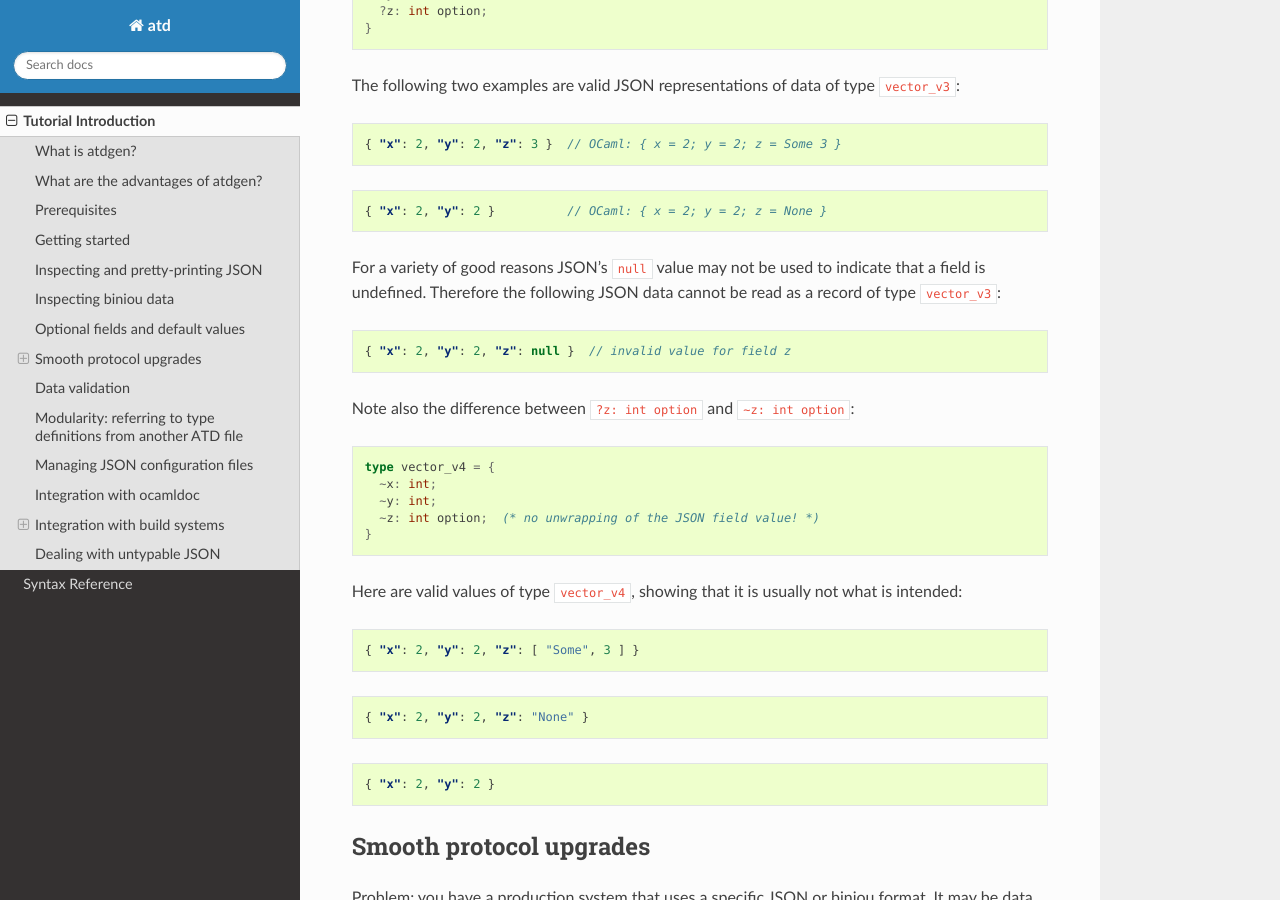
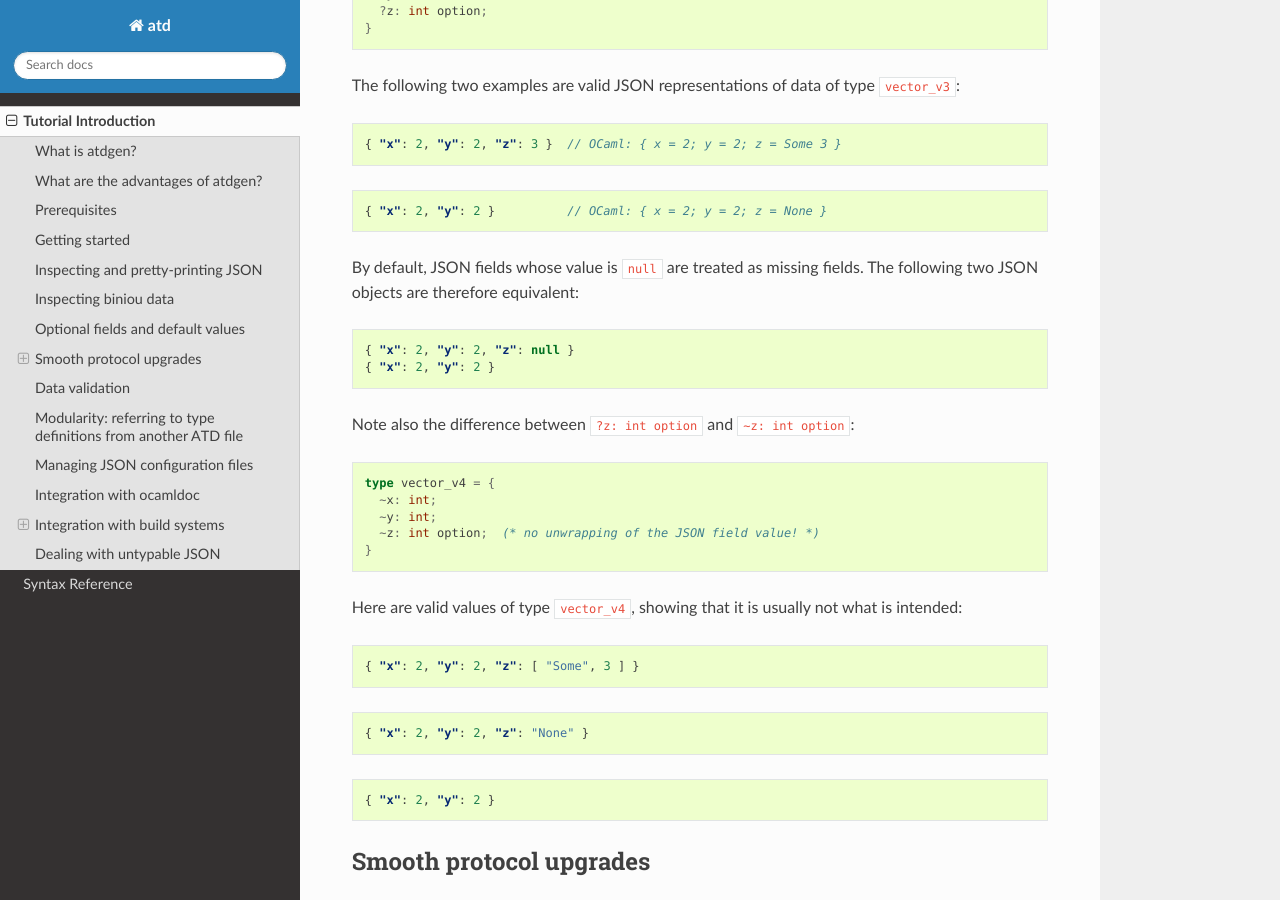
Before and after one commit to ahrefs/atd, a Sphinx documentation site: the page built from doc/tutorial.rst, in a window 1280 px wide and 900 px high, scrolled down 7026 px. Built offline with Sphinx 7.4.7 and the Read the Docs theme 2.0.0, drawn with Linux system fonts in a browser that asks for light colours.

Commit message:
Fix invalid statement about the handling of null fields in tutorial. Fixes https://github.com/mjambon/atd/issues/120

```diff
--- a/doc/tutorial.rst
+++ b/doc/tutorial.rst
@@ -403,14 +403,13 @@ The following two examples are valid JSON representations of data of type
 
   { "x": 2, "y": 2 }          // OCaml: { x = 2; y = 2; z = None }
 
-For a variety of good reasons JSON's ``null`` value may not be used to indicate
-that a field is undefined. Therefore the following JSON data cannot be read as a
-record of type ``vector_v3``:
+By default, JSON fields whose value is ``null`` are treated
+as missing fields. The following two JSON objects are therefore equivalent:
 
 .. code-block:: json
 
-  { "x": 2, "y": 2, "z": null }  // invalid value for field z
-
+  { "x": 2, "y": 2, "z": null }
+  { "x": 2, "y": 2 }
 
 Note also the difference between ``?z: int option`` and ``~z: int option``:
 
```
